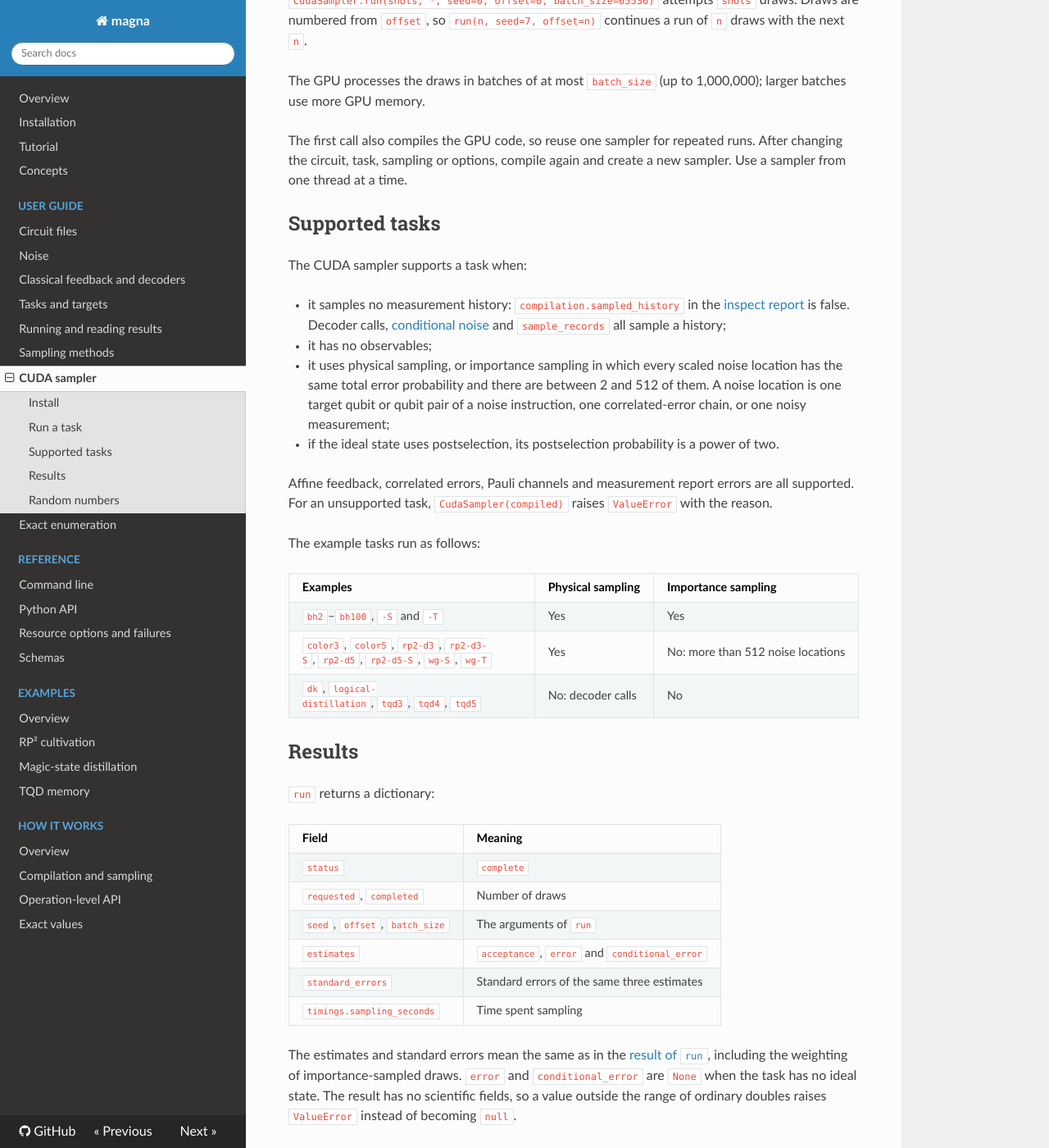
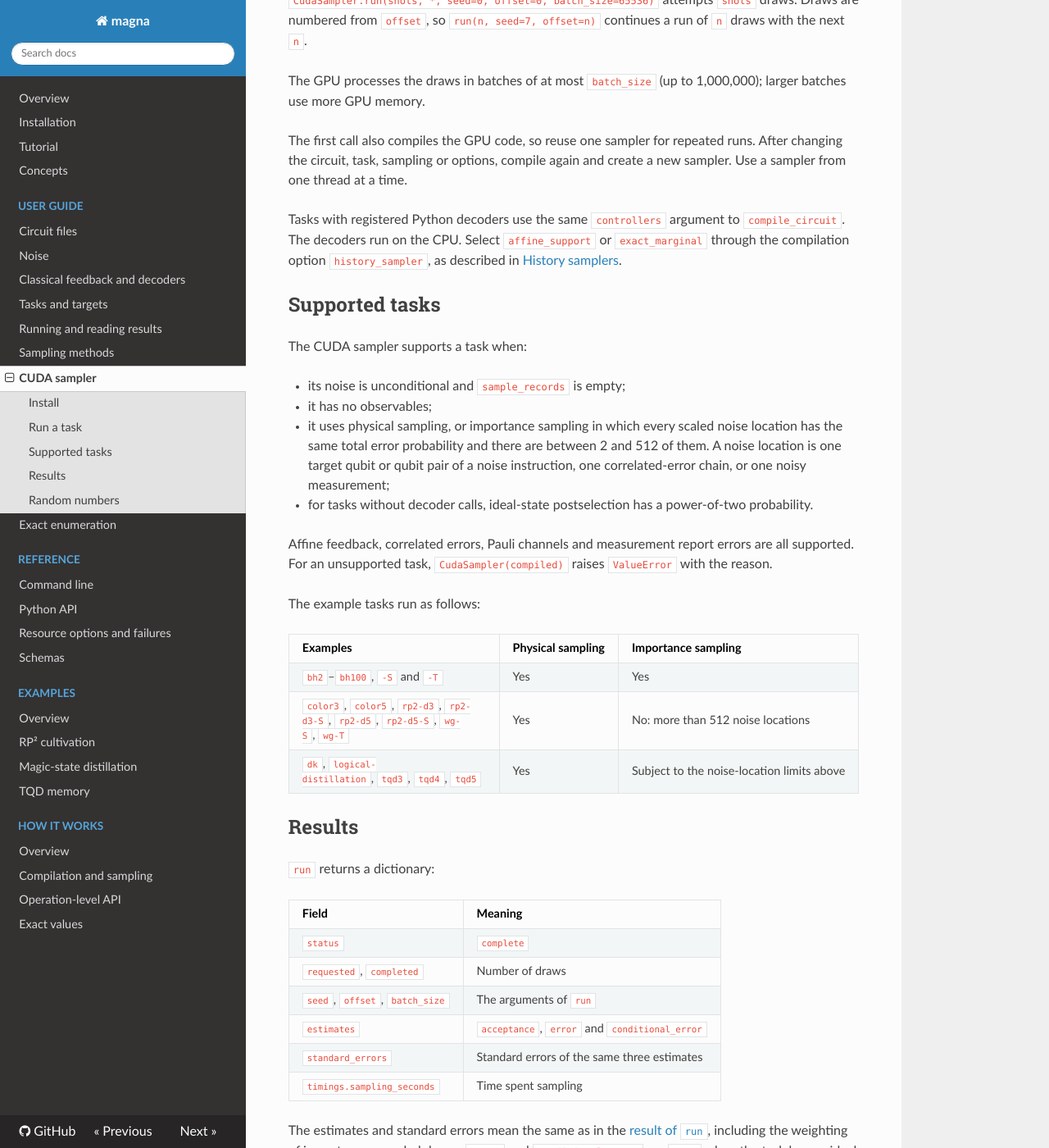
Before and after one commit to hmx21/magna, an MkDocs documentation site: the page built from docs/software/cuda.md, in a window 1280 px wide and 1400 px high, scrolled down 1198 px. Shown: the whole window at 82% size. Built offline with MkDocs 1.6.1, drawn with Linux system fonts in a browser that asks for light colours; nearby versions of some CDN libraries; some of the changed text lies outside the part shown.

Commit message:
Document CUDA decoder task support

```diff
--- a/docs/software/cuda.md
+++ b/docs/software/cuda.md
@@ -2,10 +2,10 @@
 
 The experimental CUDA sampler runs physical and importance sampling of supported tasks on an NVIDIA GPU.
 It reports the same acceptance, error and conditional error as `run`, with every per-draw
-probability still exact, and draws hundreds of times faster than the CPU sampler.
+probability still exact. Speed depends on the task and the time spent in its decoder.
 Use it when a task needs more draws than the CPU sampler completes in the time you have.
 
-On an RTX 4090 D, 262,144 draws of four example tasks took the following times,
+On an RTX 4090 D, 262,144 draws of four example tasks without decoder calls took the following times,
 compared with `run` on one core of a Ryzen 9 9950X (median of three runs, batch size 65,536,
 first-call compilation excluded):
 
@@ -58,19 +58,21 @@ The first call also compiles the GPU code, so reuse one sampler for repeated run
 After changing the circuit, task, sampling or options, compile again and create a new sampler.
 Use a sampler from one thread at a time.
 
+Tasks with registered Python decoders use the same `controllers` argument to `compile_circuit`.
+The decoders run on the CPU. Select `affine_support` or `exact_marginal` through
+the compilation option `history_sampler`, as described in [History samplers](sampling.md#history-samplers).
+
 ## Supported tasks
 
 The CUDA sampler supports a task when:
 
-- it samples no measurement history: `compilation.sampled_history` in the
-  [inspect report](sampling.md#history-samplers) is false. Decoder calls,
-  [conditional noise](noise.md#conditional-noise) and `sample_records` all sample a history;
+- its noise is unconditional and `sample_records` is empty;
 - it has no observables;
 - it uses physical sampling, or importance sampling in which every scaled noise location
   has the same total error probability and there are between 2 and 512 of them.
   A noise location is one target qubit or qubit pair of a noise instruction, one correlated-error chain,
   or one noisy measurement;
-- if the ideal state uses postselection, its postselection probability is a power of two.
+- for tasks without decoder calls, ideal-state postselection has a power-of-two probability.
 
 Affine feedback, correlated errors, Pauli channels and measurement report errors are all supported.
 For an unsupported task, `CudaSampler(compiled)` raises `ValueError` with the reason.
@@ -81,7 +83,7 @@ The example tasks run as follows:
 |---|---|---|
 | `bh2`–`bh100`, `-S` and `-T` | Yes | Yes |
 | `color3`, `color5`, `rp2-d3`, `rp2-d3-S`, `rp2-d5`, `rp2-d5-S`, `wg-S`, `wg-T` | Yes | No: more than 512 noise locations |
-| `dk`, `logical-distillation`, `tqd3`, `tqd4`, `tqd5` | No: decoder calls | No |
+| `dk`, `logical-distillation`, `tqd3`, `tqd4`, `tqd5` | Yes | Subject to the noise-location limits above |
 
 ## Results
 
```
Also changed, not shown: CHANGELOG.md (+1 -0 lines).
